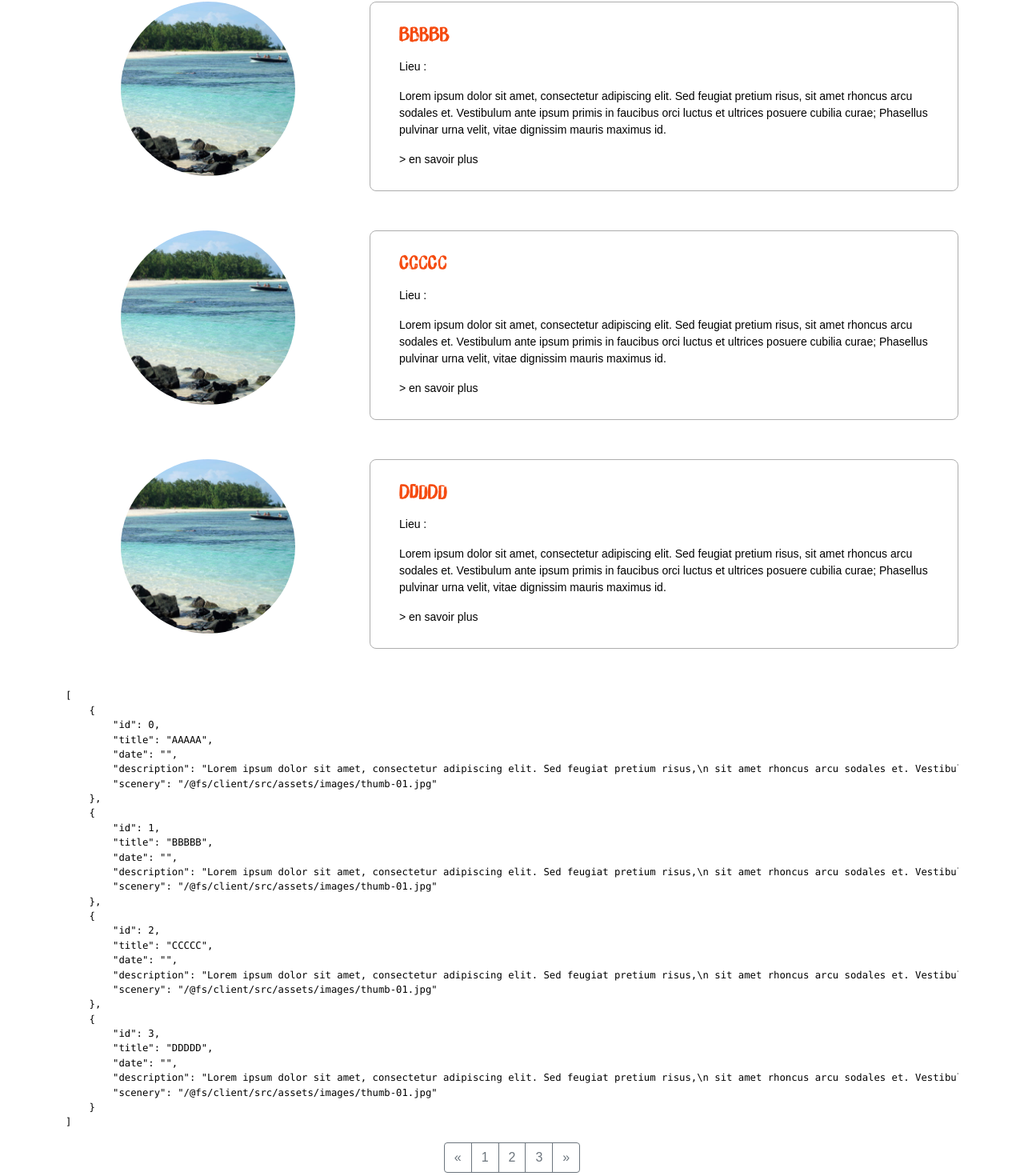
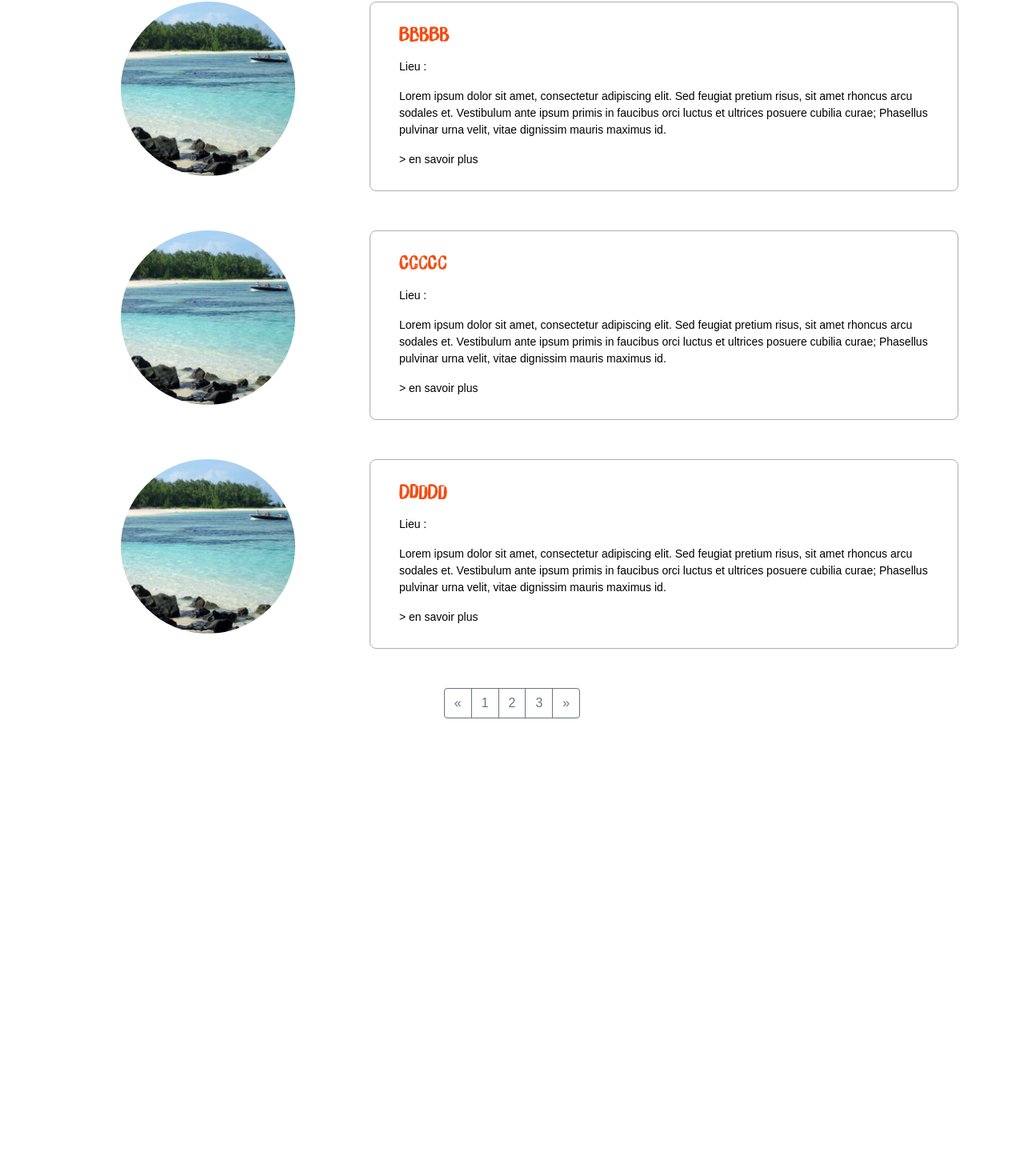
Before and after one commit to jcboy/Mauritius, a React (Create React App) app in the folder client/: page /activities in a window 1280 px wide. Shown: the part 710-2180 px from the top of the page at 80% size. After the commit the page ends 1713 px from the top, so only its background shows below. Built offline with nearby package versions, Linux system fonts and the light colour scheme; a web font is replaced by a local one.

Commit message:
add text

```diff
--- a/client/src/index.js
+++ b/client/src/index.js
@@ -4,6 +4,6 @@ import App from './App';
 import './styles/styles.css';
 
 ReactDOM.render(
-    <App />,
-  document.getElementById('root')
+    <App/>,
+    document.getElementById('root')
 );
--- a/client/src/pages/activities/ActivitiesConfig/ActivityMapping.js
+++ b/client/src/pages/activities/ActivitiesConfig/ActivityMapping.js
@@ -1,27 +1,16 @@
-import {Component} from "react/cjs/react.production.min";
 import ActivityPreview from "./ActivityPreview";
 
-
-class ActivityMapping extends Component {
-
-    constructor(props) {
-        super(props);
-        this.state = {
-            activities: props.info.toDisplay
-        }
-    }
-
-    render() {
-        return (
-            <div> {
-                this.state.activities.map(
+const ActivityMapping = (props) => {
+    return (
+        <div>
+            {
+                props.info.map(
                     (activity, index) => {
-                        return <ActivityPreview key={index} info={activity}/>
+                        return <ActivityPreview key={index} activity={activity}/>
                     })
-            } </div>
-        )
-    }
-
+            }
+        </div>
+    )
 }
 
 export default ActivityMapping;
--- a/client/src/pages/activities/ActivitiesConfig/ActivityPreview.js
+++ b/client/src/pages/activities/ActivitiesConfig/ActivityPreview.js
@@ -4,30 +4,28 @@ import {Component} from "react/cjs/react.production.min";
 import './Activity.css';
 
 
-class ActivityPreview extends Component {
+const ActivityPreview = (props) => {
 
-    constructor(props) {
-        super(props);
-        this.state = props.info;
-    }
-
-    render() {
-        return (
+    console.log('props from preview', props)
+    return (<div>
             <div className="row item mb-5">
                 <div className="col-md-4 img-content">
-                    <img src={this.state.scenery} alt=""/>
+                    <img src={props.activity.scenery} alt=""/>
                 </div>
                 <div className="col-md-8 desc-content">
                     <div className="wrapper">
-                        <h3 className="h3 red"> {this.state.title} </h3>
-                        <p> Lieu : {this.state.date} </p>
-                        <p> {this.state.description} </p>
+                        <h3 className="h3 red"> {props.activity.title} </h3>
+                        <p> Lieu : {props.activity.date} </p>
+                        <p> {props.activity.description} </p>
                         <Link to="/">&gt; en savoir plus </Link>
                     </div>
                 </div>
             </div>
-        )
-    }
+        </div>
+    )
 }
 
+
+
+
 export default ActivityPreview;
--- a/client/src/pages/activities/Pagination.js
+++ b/client/src/pages/activities/Pagination.js
@@ -9,14 +9,17 @@ let pageIndex = 0;
 const activityNumberPerPage = 4;
 const pageIndexMax = Math.floor(activities.length / activityNumberPerPage);
 
-const act = sequenceState(activityNumberPerPage);
+const sequencedActivities = sequenceState(activityNumberPerPage);
+
+
+
 
 class Pagination extends Component {
 
     constructor(props) {
         super(props);
         this.state = {
-            activities: [...act[pageIndex]],
+            info: [...sequencedActivities[pageIndex]],
             buttonBar: [...getButtonPanel(pageIndex, pageIndexMax)]
         };
         this.getNavigationPage = this.getNavigationPage.bind(this)
@@ -25,28 +28,20 @@ class Pagination extends Component {
     getNavigationPage(e) {
         const value = Number(e.target.id);
         return this.setState({
-            activities: [...act[value]],
+            info: [...sequencedActivities[value]],
             buttonBar: [...getButtonPanel(value, pageIndexMax)]
         })
     }
 
-    renderHOC(ActivityMapping) {
-        return <ActivityMapping info={{toDisplay: this.state.activities}}/>
-    }
 
     render() {
         // STACKING HOC
         // CROSS-CUTTING CONCERNS
-
+        const info = {
+            info: this.state.info
+        }
         return <div>
-            <ActivityMapping info={{toDisplay: this.state.activities}}/>
-            <div>
-                <pre>
-            {
-                JSON.stringify(this.state.activities, null, 4)
-            }
-                </pre>
-            </div>
+            <ActivityMapping {...info} />
             <div className="btn-toolbar justify-content-center" role="toolbar"
                  aria-label="Toolbar with button groups">
                 <div className="btn-group" role="group" aria-label="First group">
```
Also changed, not shown: client/src/pages/activities/journal_de_bord.md (added, +12 -0 lines).
